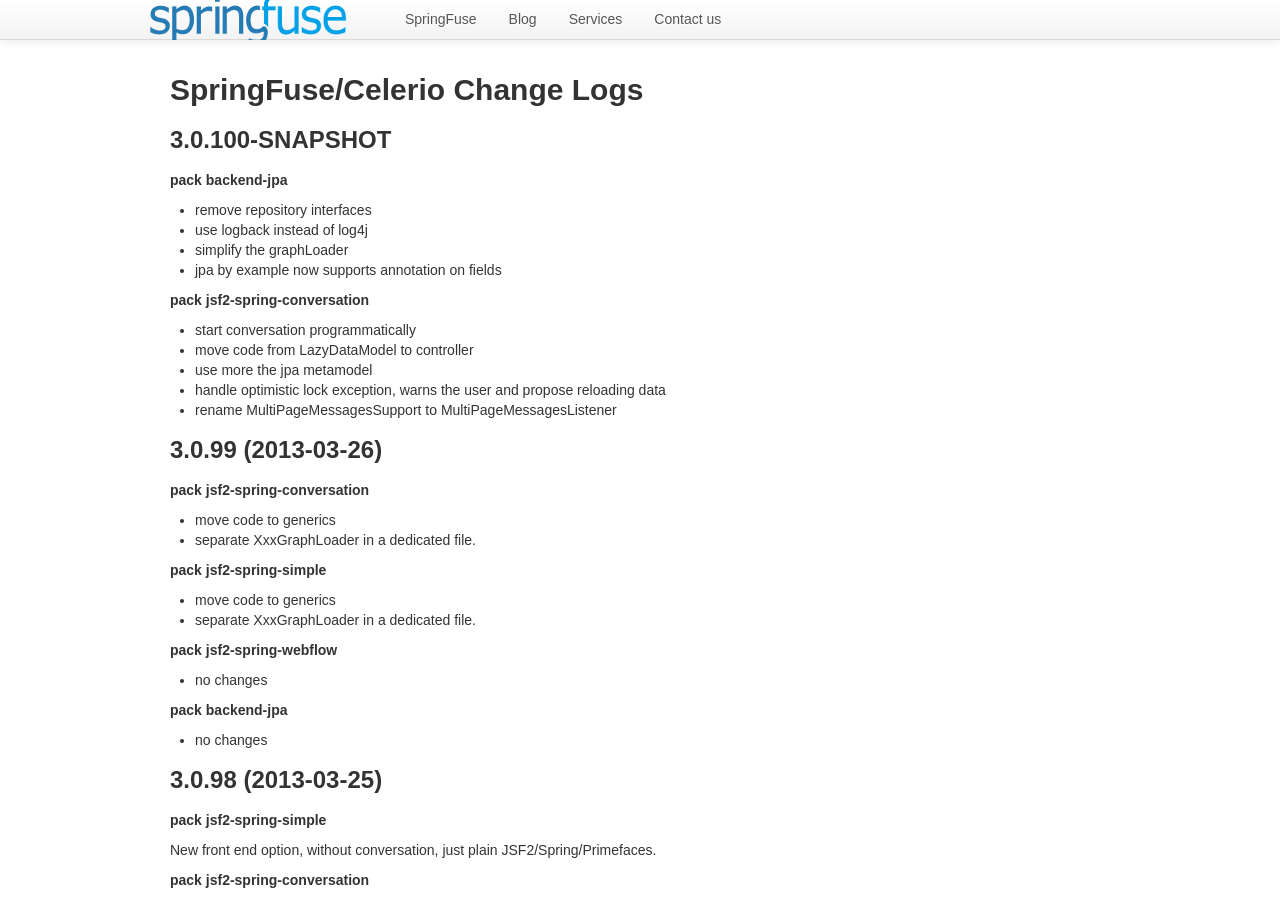
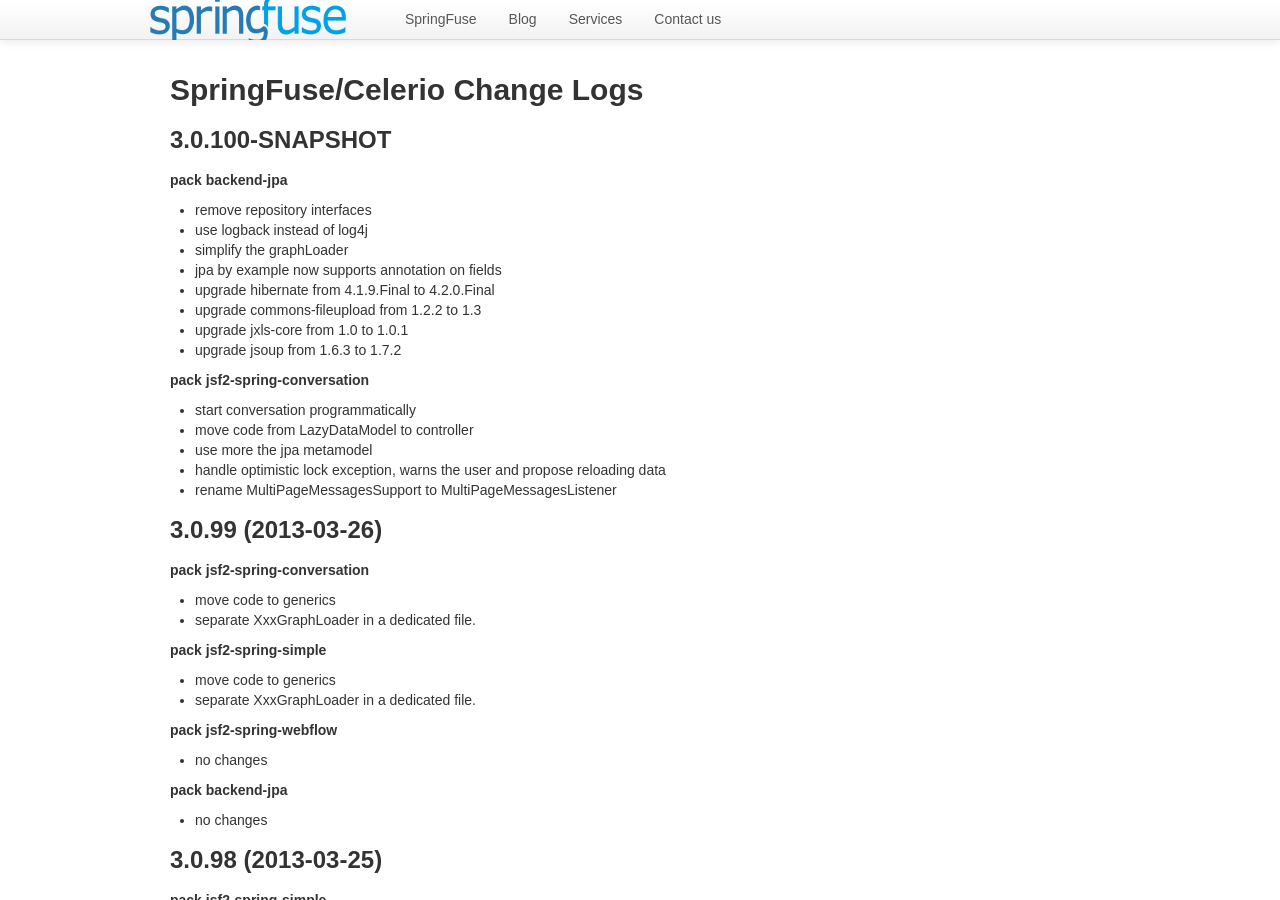
Before and after one commit to springfuse/springfuse.github.com, a Jekyll site: the page built from change-log.md, in a window 1280 px wide and 900 px high. Built offline with Jekyll 4.4.1, drawn with Linux system fonts in a browser that asks for light colours; Markdown is read by kramdown in place of the engine named in the settings; comment, search, counter and statistics services are not loaded.

Commit message:
dependency upgrades

```diff
--- a/change-log.md
+++ b/change-log.md
@@ -12,6 +12,10 @@ title: Springfuse change log
 * use logback instead of log4j
 * simplify the graphLoader
 * jpa by example now supports annotation on fields
+* upgrade hibernate from 4.1.9.Final to 4.2.0.Final
+* upgrade commons-fileupload from 1.2.2 to 1.3
+* upgrade jxls-core from 1.0 to 1.0.1
+* upgrade jsoup from 1.6.3 to 1.7.2
 
 ##### pack jsf2-spring-conversation
 * start conversation programmatically
```
